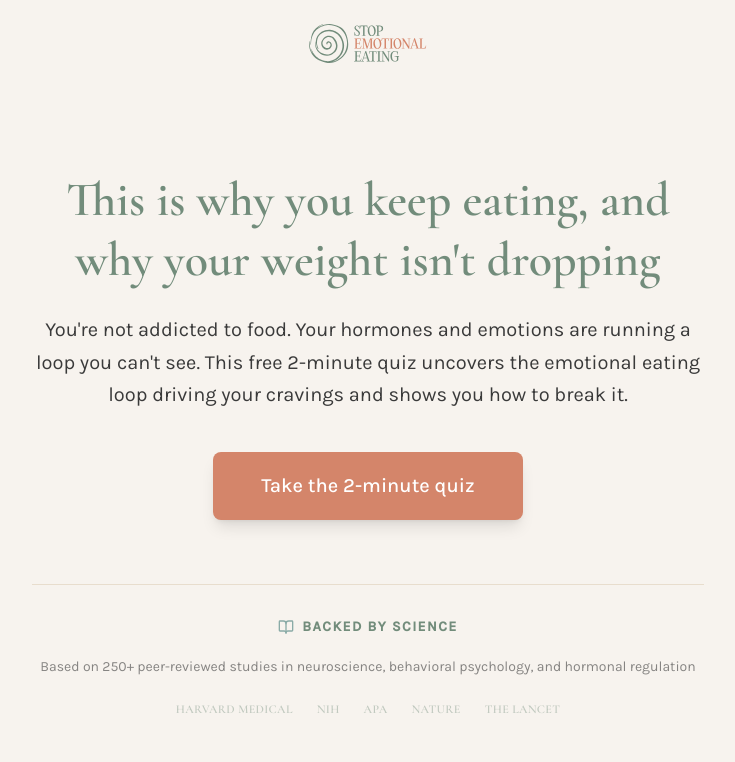
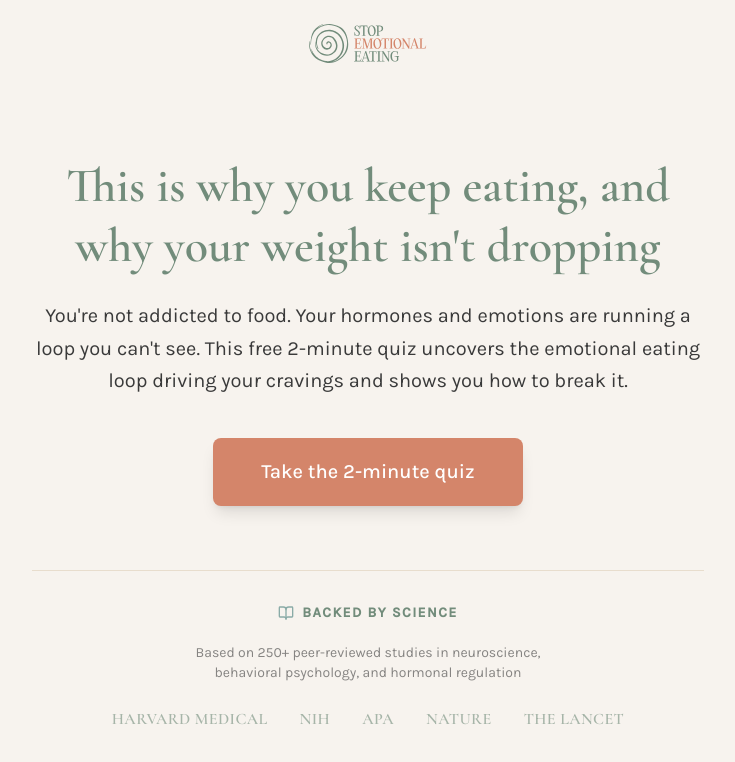
Before and after one commit to stefanpopadic/stop-emotional-eating, a React (Vite) app: page / in a window 1280 px wide. Shown: the top 762 px of the page, without its empty margins (272-1007 px from the left). Built offline with nearby package versions, Linux system fonts and the light colour scheme.

Commit message:
Make source logos bigger/more visible, narrow the 250+ studies text

```diff
--- a/src/pages/Quiz.tsx
+++ b/src/pages/Quiz.tsx
@@ -263,12 +263,12 @@ export function Quiz() {
                 Backed by Science
               </span>
             </div>
-            <p className="font-sans text-sm text-soft-black/60 mb-6">
+            <p className="font-sans text-sm text-soft-black/60 mb-6 max-w-sm mx-auto">
               Based on 250+ peer-reviewed studies in neuroscience, behavioral psychology, and hormonal regulation
             </p>
-            <div className="flex flex-wrap items-center justify-center gap-x-6 gap-y-3 opacity-40">
+            <div className="flex flex-wrap items-center justify-center gap-x-8 gap-y-4 opacity-60">
               {['Harvard Medical', 'NIH', 'APA', 'Nature', 'The Lancet'].map((name) => (
-                <span key={name} className="font-serif text-xs font-semibold tracking-wide text-deep-sage uppercase">
+                <span key={name} className="font-serif text-base font-semibold tracking-wide text-deep-sage uppercase">
                   {name}
                 </span>
               ))}
```
